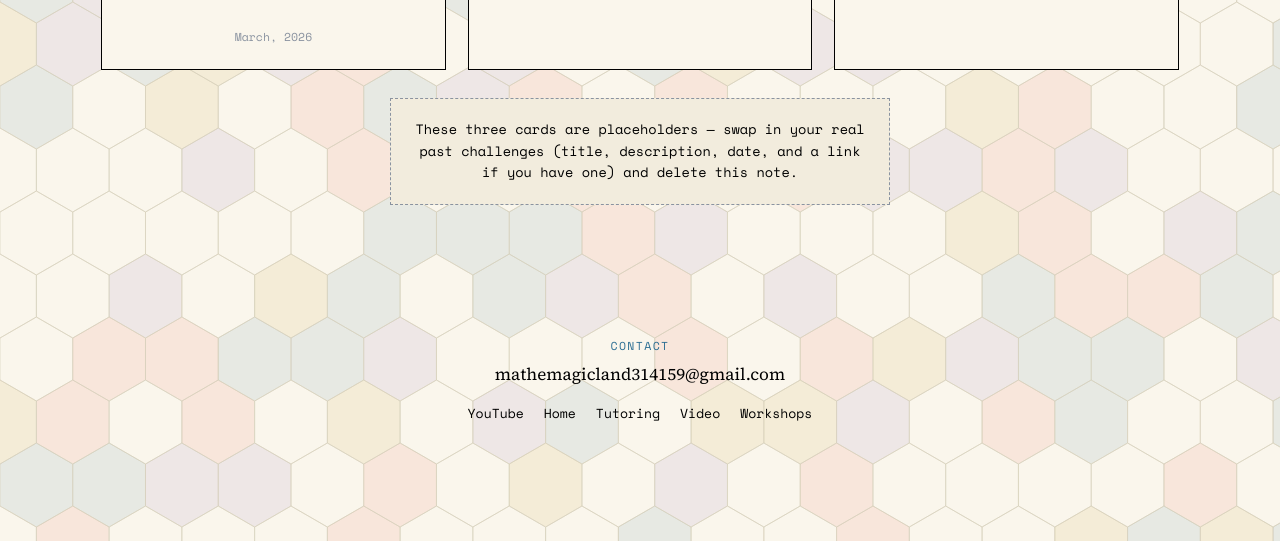
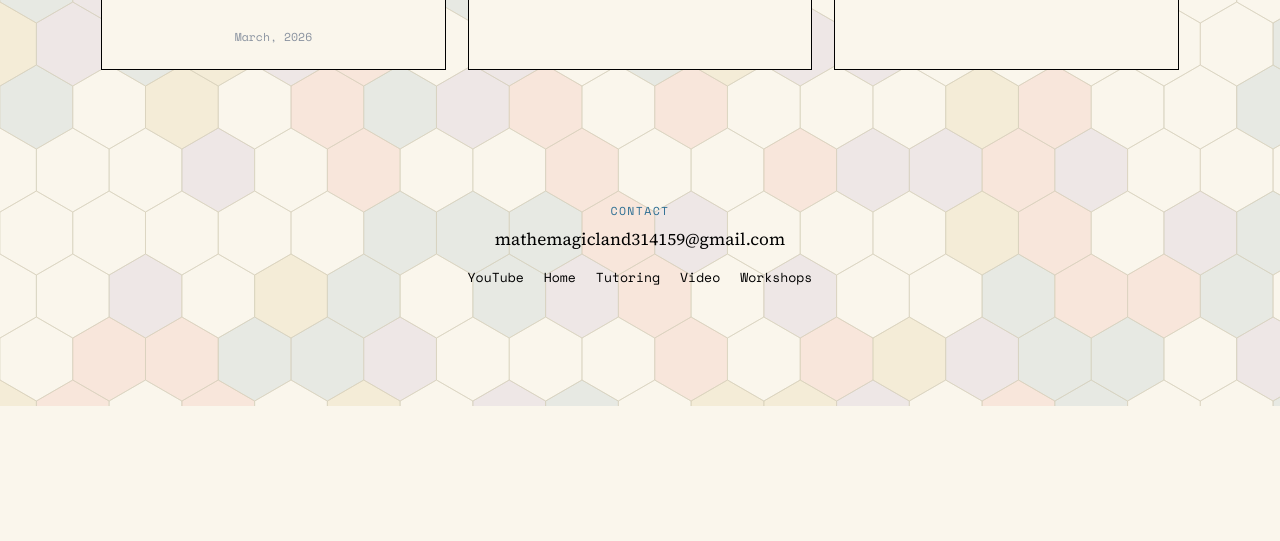
Before and after one commit to mathemagicland/mathemagicland.github.io, a plain HTML site: page challenges.html in a window 1280 px wide. Shown: the part 838-1379 px from the top of the page. After the commit the page ends 1244 px from the top, so only its background shows below. Drawn offline with nearby package versions, Linux system fonts and the light colour scheme.

Commit message:
Update challenges.html

```diff
--- a/challenges.html
+++ b/challenges.html
@@ -35,12 +35,7 @@
 <section class="section flush-top">
   <div class="wrap">
 
-    <!--
-      HOW TO ADD A NEW CHALLENGE
-      Copy one <div class="entry-card ..."> block below and edit its contents.
-      Class options for the card: "math", "art", or "both" (controls the tag color).
-      Remove the .placeholder-note div below once you have real entries in.
-    -->
+    <!--Challenges Below-->
 
     <div class="card-grid">
 
@@ -49,11 +44,12 @@
         <h3>2-Line Challenge</h3>
         <p>Participants tried to make the most interesting art piece they could in only two Desmos expressions (aka lines). </p>
         <div class="video-wrap">
-  <iframe src="https://www.youtube.com/embed/YP_yj82X9kw"
+                        <iframe src="https://www.youtube.com/embed/YP_yj82X9kw"
           title="YouTube video player" frameborder="0" allow="accelerometer; autoplay; clipboard-write;
-          encrypted-media; gyroscope; picture-in-picture; web-share" referrerpolicy="strict-origin-when-cross-origin" allowfullscreen></iframe>
-</div>
-          </p><a href="https://www.desmos.com/gallery/08b8bf99-3876-432d-94b6-0004c85d20b6">Click here to see all the finalists' graphs</a></p>
+          encrypted-media; gyroscope; picture-in-picture; web-share" referrerpolicy="strict-origin-when-cross-origin"
+                                        allowfullscreen></iframe>
+        </div>
+        </p><a href="https://www.desmos.com/gallery/08b8bf99-3876-432d-94b6-0004c85d20b6">Click here to see all the finalists' graphs</a></p>
         <span class="date">March, 2026</span>
       </div>
 
@@ -75,10 +71,6 @@
 
     </div>
 
-    <p class="placeholder-note">
-      These three cards are placeholders — swap in your real past challenges (title,
-      description, date, and a link if you have one) and delete this note.
-    </p>
 
   </div>
 </section>
```
